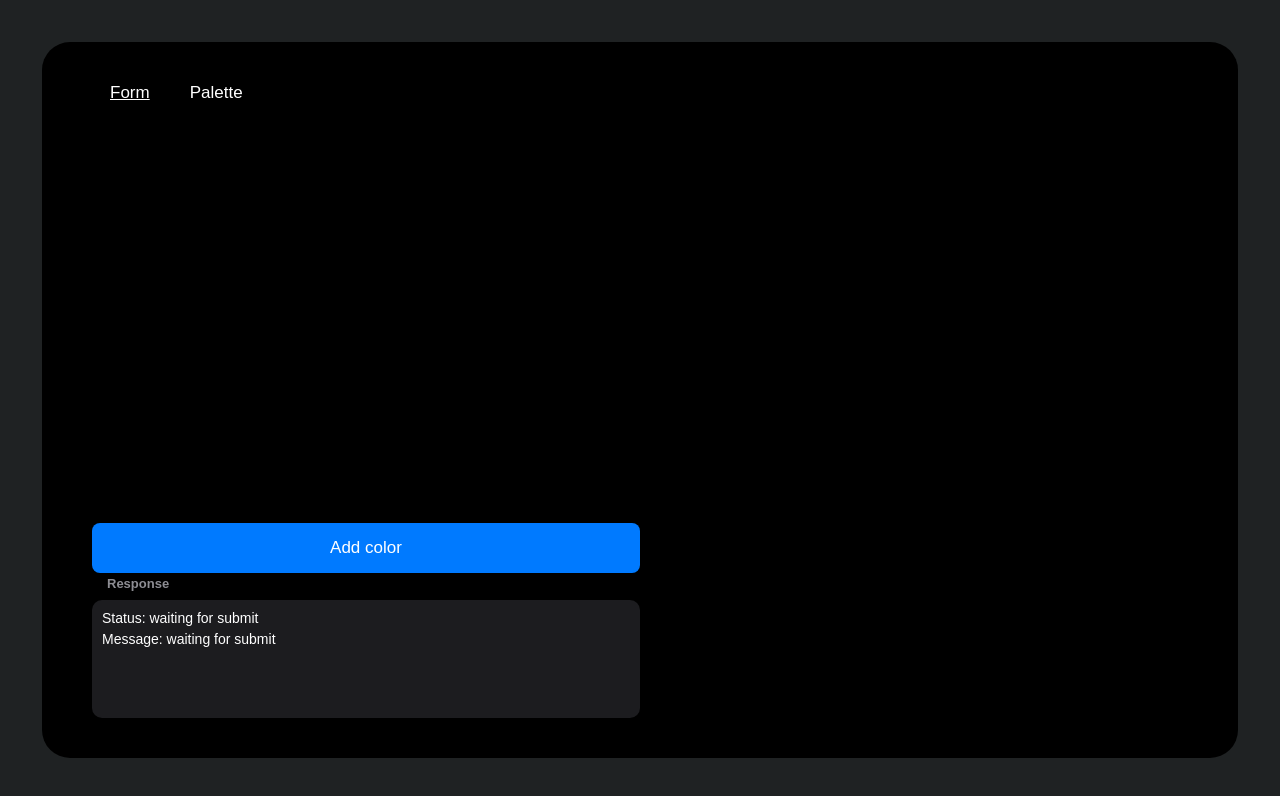
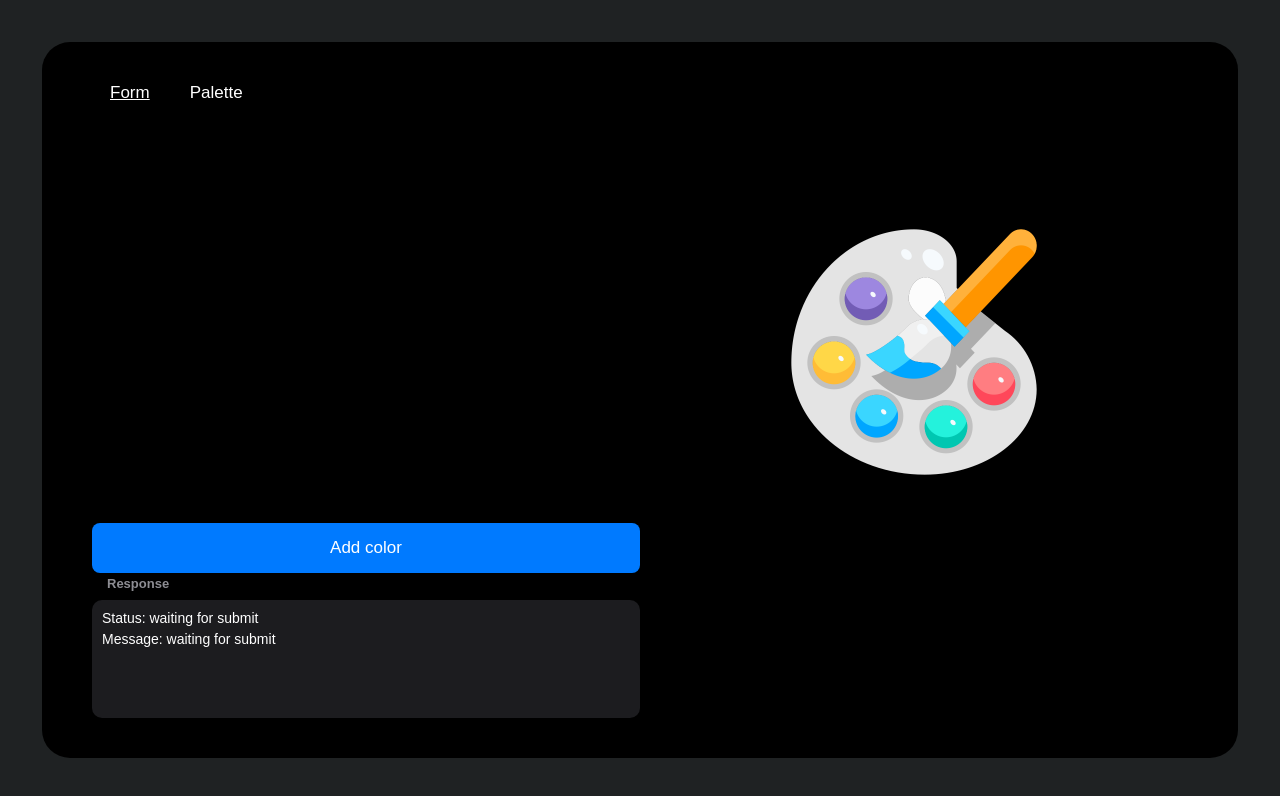
Before and after one commit to Fpsska/DepositFM-Task, a React (Create React App) app: page /DepositFM-Task/Palette in a window 1280 px wide. Shown: the top 796 px of the page. Built offline with nearby package versions, Linux system fonts and the light colour scheme.

Commit message:
feat: create palette-page__preview HTML-structure in PalettePage component & create, connect index.d.ts file for declare all image format

```diff
--- a/src/assets/styles/media.scss
+++ b/src/assets/styles/media.scss
@@ -1,8 +1,11 @@
 @media screen and (max-width: 1366px) {
     .form__wrapper,
-    .footer__wrapper,
-    .palette-page__wrapper {
+    .footer__wrapper {
         max-width: 50%;
+    }
+
+    .palette-page__workplace {
+        flex: 0 0 50%;
     }
     .palette__wrapper {
         justify-content: flex-start;
@@ -24,9 +27,14 @@
         justify-content: center;
     }
     .form__wrapper,
-    .footer__wrapper,
-    .palette-page__wrapper {
+    .footer__wrapper {
         max-width: 100%;
+    }
+    .palette-page__preview {
+        display: none;
+    }
+    .palette-page__workplace {
+        flex: 0 0 100%;
     }
     .palette__wrapper {
         justify-content: center;
@@ -44,9 +52,6 @@
 }
 
 @media screen and (max-width: 425px) {
-    .palette-page__wrapper {
-        max-width: 100%;
-    }
     .palette__wrapper {
         padding: 0 10px;
     }
@@ -63,12 +68,6 @@
     .chrome-picker.chrome-picker {
         margin: 0 auto;
     }
-}
-
-@media screen and (max-width: 320px) {
-    .chrome-picker.chrome-picker {
-        width: 210px !important;
-    }
     .field__title {
         flex-direction: column;
         align-items: flex-start;
@@ -79,7 +78,13 @@
     .field__warn,
     .file__warn {
         font-size: 13px;
-        padding:  0 0 0 15px;
+        padding: 0 0 0 15px;
+    }
+}
+
+@media screen and (max-width: 320px) {
+    .chrome-picker.chrome-picker {
+        width: 210px !important;
     }
 }
 
--- a/src/components/pages/palettePage/PalettePage.tsx
+++ b/src/components/pages/palettePage/PalettePage.tsx
@@ -8,6 +8,8 @@ import Palette from '../../palette/Palette';
 import './palettePage.scss';
 
 import { RootState } from '../../../app/store';
+
+import palette from '../../../assets/images/palette.png';
 
 const PalettePage: React.FC = () => {
     const { isColorPickerVisible, currentPaletteData, currentPaletteTemplateID } = useSelector((state: RootState) => state.paletteSlice);
@@ -70,6 +72,7 @@ const PalettePage: React.FC = () => {
     return (
         <div className="palette-page">
             <div className="palette-page__wrapper">
+                <div className="palette-page__workplace">
                     <div className="palette-page__palette">
                         <Palette />
                     </div>
@@ -84,6 +87,10 @@ const PalettePage: React.FC = () => {
                     </div>
                     <button className="palette-page__button" disabled={limit ? true : false} onClick={addPaletteTemplate}>Add color</button>
                 </div>
+                <div className="palette-page__preview">
+                    <img className="palette-page__image" src={palette} alt="palette" />
+                </div>
+            </div>
         </div>
     );
 };
--- a/src/components/pages/palettePage/palettePage.scss
+++ b/src/components/pages/palettePage/palettePage.scss
@@ -3,10 +3,26 @@
     position: relative;
     &__wrapper {
         height: 100%;
-        max-width: 27.5%;
+        display: flex;
+        justify-content: space-between;
+    }
+    &__workplace {
+        flex: 0 0 27.5%;
         display: flex;
         flex-direction: column;
         justify-content: space-between;
+    }
+    &__preview {
+        flex: 0;
+        flex: auto;
+        display: flex;
+        justify-content: center;
+        align-items: center;
+    }
+    &__image {
+        width: 256px;
+        height: 256px;
+        object-fit: cover;
     }
     &__button {
         // +mixin
@@ -19,6 +35,7 @@
         padding: 14px 16px;
         transform: scale(1);
         transition: transform 0.35s linear;
+        width: 100%;
         &:active {
             transform: scale(1.05);
             transition: transform 0.35s linear;
--- a/tsconfig.json
+++ b/tsconfig.json
@@ -21,6 +21,7 @@
         "jsx": "react-jsx"
     },
     "include": [
-        "src"
-    ]
+        "src",
+        "types/index.d.ts"
+    ],
 }
--- /dev/null
+++ b/types/index.d.ts
@@ -0,0 +1,5 @@
+declare module '*.jpg';
+declare module '*.png';
+declare module '*.jpeg';
+declare module '*.gif';
+declare module '*.svg';
```
Also changed, not shown: src/assets/images/palette.png (added), 1 other file (tests, documents, lock files or other folders). Lines whose indentation alone changed are shown as unchanged.
